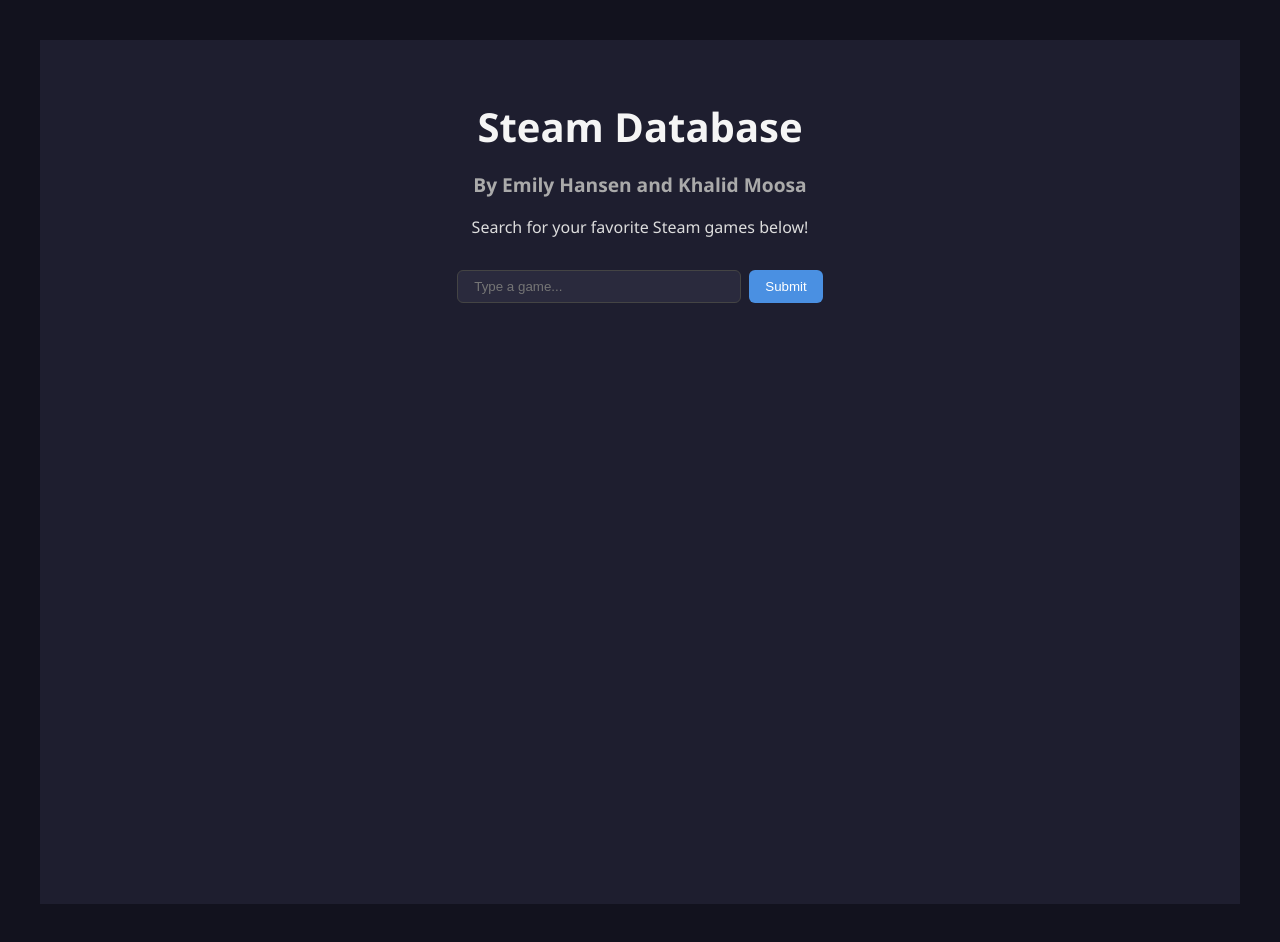
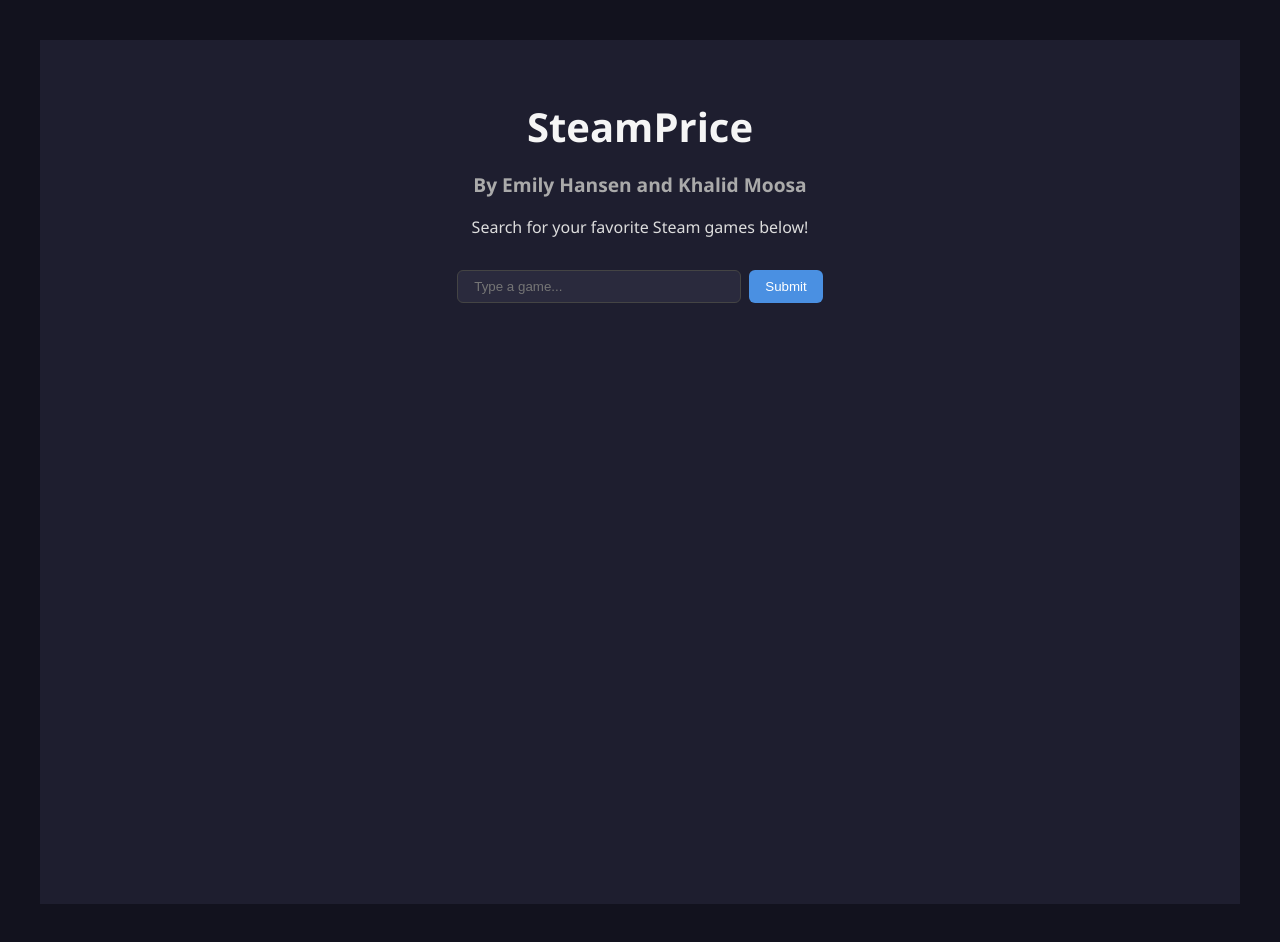
Before and after one commit to grmpyktn11/Cs450Project, a React (Vite) app in the folder frontend/my-react-app/: page / in a window 1280 px wide. Built offline with nearby package versions, Linux system fonts and the light colour scheme.

Commit message:
Update App.jsx

```diff
--- a/frontend/my-react-app/src/App.jsx
+++ b/frontend/my-react-app/src/App.jsx
@@ -31,7 +31,7 @@
 
   return (
     <div className="app-container">
-      <h1 className="title">Steam Database</h1>
+      <h1 className="title">SteamPrice</h1>
       <h2 className="subtitle">By Emily Hansen and Khalid Moosa</h2>
       <p className="intro">Search for your favorite Steam games below!</p>
 
```
